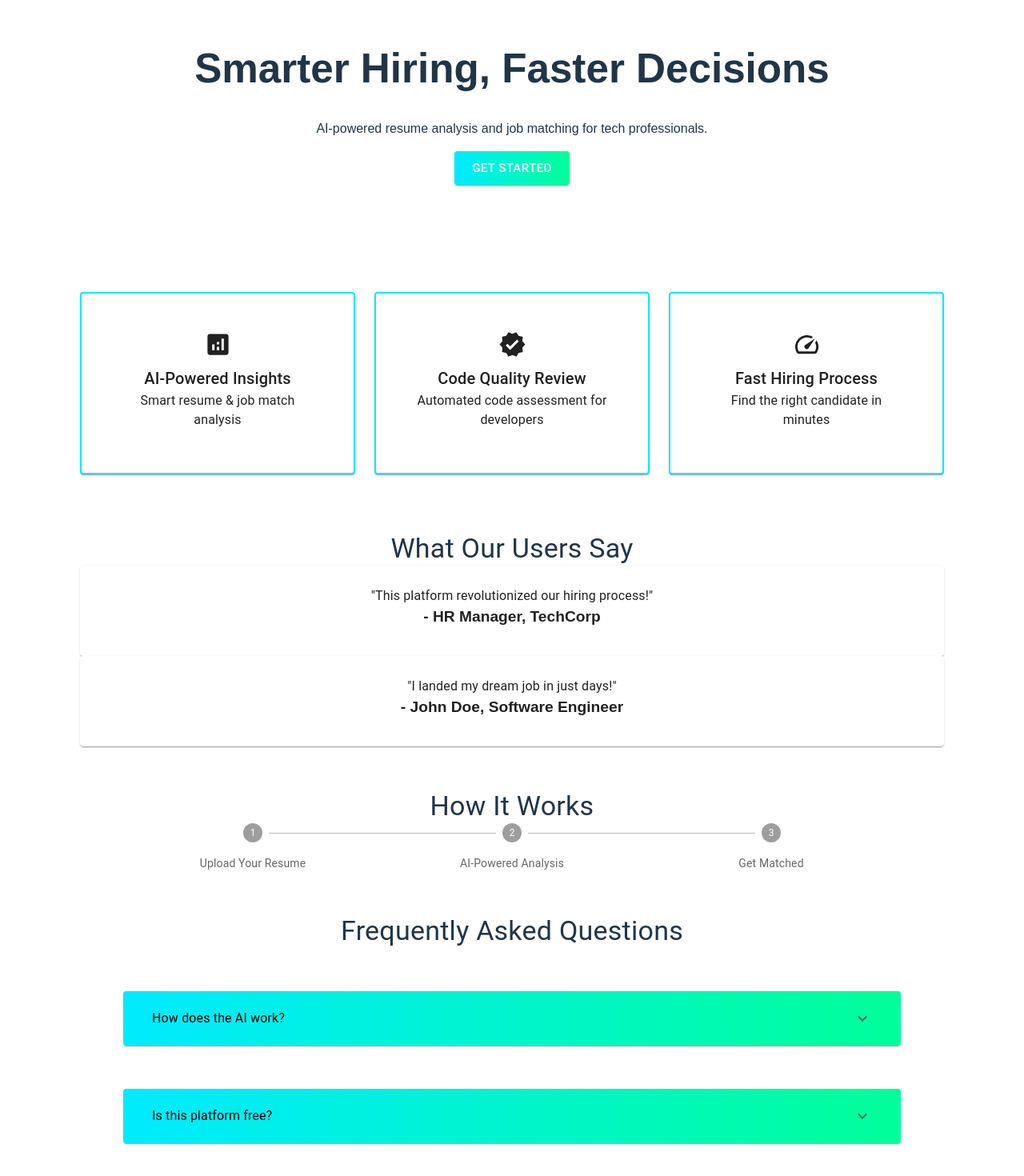
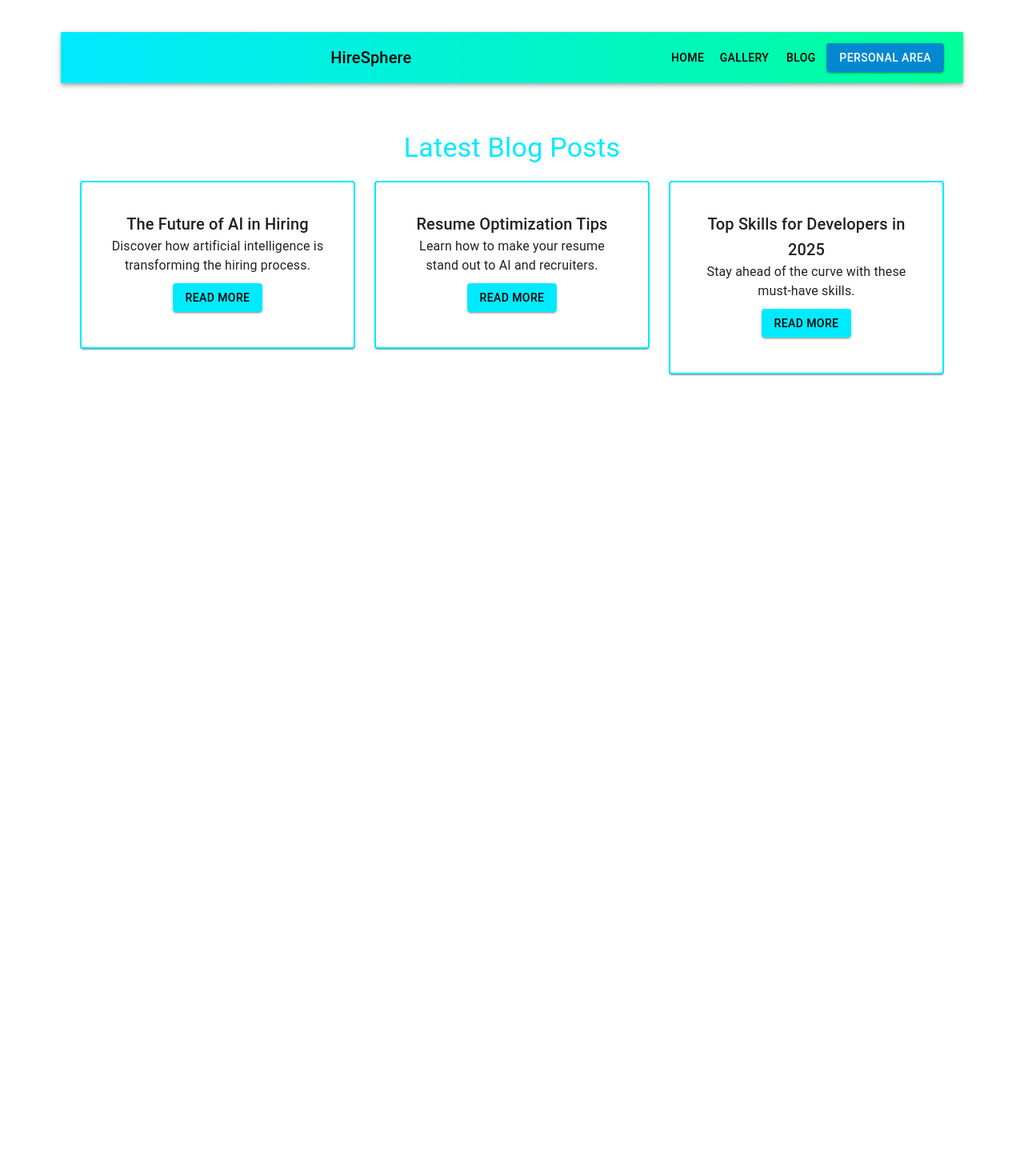
Before and after one commit to Nava-151/HireSphereReact, a React (Vite) app in the folder CandidteApp/: page /blog in a window 1280 px wide. Shown: the part 146-1616 px from the top of the page at 80% size. After the commit the page ends 800 px from the top, so only its background shows below. Built offline with nearby package versions, Linux system fonts and the light colour scheme.

Commit message:
tide the HomePage

```diff
--- a/CandidteApp/src/App.tsx
+++ b/CandidteApp/src/App.tsx
@@ -1,18 +1,16 @@
 import { Provider } from 'react-redux'
 import './App.css'
 import store from './store/store'
-import AppLayout from './AppLayout'
-import { BrowserRouter } from 'react-router-dom'
+import { router } from './Router'
+import { RouterProvider } from 'react-router-dom'
 
 function App() {
+
 
   return (
     <>
       <Provider store={store}>
-        <BrowserRouter>
-          <AppLayout />
-
-        </BrowserRouter>
+        <RouterProvider router={router} />
       </Provider>
     </>
   )
--- a/CandidteApp/src/AppLayout.tsx
+++ b/CandidteApp/src/AppLayout.tsx
@@ -7,7 +7,9 @@ const AppLayout = () => {
     return (
         <>
             <NavBar />
-            <Home />
+            {/* <Home /> */}
+            {/* <Blog/> */}
+
             <Outlet />
         </>
     )
--- a/CandidteApp/src/Router.tsx
+++ b/CandidteApp/src/Router.tsx
@@ -1,40 +1,24 @@
 
-// import { createBrowserRouter } from "react-router";
-// import AppLayout from "./AppLayout";
-// import RegisterForm from "./components/connection/RegisterForm";
-// import LoginForm from "./components/connection/LoginForm";
-// import HomePage from "./components/HomePage";
-// import Connect from "./components/connection/Connect";
-
-// export const Router = createBrowserRouter([
-//     {
-//         path: "/",
-//         element: <><AppLayout /></>,
-//         children: [
-//             {path: "", element: <><HomePage /></>, children: [
-//             { path: "connection", element: <><Connect /></> },
-//         { path: "register", element: <><RegisterForm /></> }, { path: "/login", element: <><LoginForm /></> }]}]
-//     },
-//     { path: "connection", element: <><Connect /></> },
-//     { path: "register", element: <><RegisterForm /></> }, { path: "/login", element: <><LoginForm /></> }
-
-
-// ])
 
 import { createBrowserRouter } from "react-router-dom";
 import AppLayout from "./AppLayout";
 import RegisterForm from "./components/connection/RegisterForm";
 import LoginForm from "./components/connection/LoginForm";
 import Connect from "./components/connection/Connect";
-import { Home } from "@mui/icons-material";
+import Blog from "./components/Blog";
+import Home from "./components/Home";
 
-export const Router = createBrowserRouter([
+
+export const isProtected=()=>{
+
+}
+export const router = createBrowserRouter([
     {
         path: "/",
         element: <AppLayout />,
         children: [
-      { path: "", element: <Home />},
-
+            { path: "", element: <Home /> },
+            { path: "blog", element: <Blog /> },
             { path: "connection", element: <Connect /> },
             { path: "register", element: <RegisterForm /> },
             { path: "login", element: <LoginForm /> }
--- /dev/null
+++ b/CandidteApp/src/components/Blog.tsx
@@ -0,0 +1,42 @@
+import {
+    Button,
+    Container,
+    Box,
+    Card,
+    CardContent,
+    Typography,
+  } from "@mui/material";
+  import { motion } from "framer-motion";
+
+  const Blog = () => {
+    const blogPosts = [
+      { title: "The Future of AI in Hiring", description: "Discover how artificial intelligence is transforming the hiring process.", link: "#" },
+      { title: "Resume Optimization Tips", description: "Learn how to make your resume stand out to AI and recruiters.", link: "#" },
+      { title: "Top Skills for Developers in 2025", description: "Stay ahead of the curve with these must-have skills.", link: "#" }
+    ];
+    return (
+        <Container className="blog" sx={{ marginTop: "60px" }}>
+          <Typography variant="h4" sx={{ textAlign: "center", marginBottom: "20px", color: "#00eaff" }}>Latest Blog Posts</Typography>
+          <Box display="flex" flexWrap="wrap" justifyContent="center" gap={3}>
+            {blogPosts.map((post, index) => (
+              <motion.div
+                key={index}
+                initial={{ opacity: 0, y: 20 }}
+                animate={{ opacity: 1, y: 0 }}
+                transition={{ duration: 0.5, delay: index * 0.2 }}
+              >
+                <Card className="blog-card" sx={{ padding: "20px", border: "2px solid #00eaff", maxWidth: "300px" }}>
+                  <CardContent>
+                    <Typography variant="h6">{post.title}</Typography>
+                    <Typography>{post.description}</Typography>
+                    <Button variant="contained" sx={{ marginTop: "10px", background: "#00eaff", color: "black" }} href={post.link}>Read More</Button>
+                  </CardContent>
+                </Card>
+              </motion.div>
+            ))}
+          </Box>
+        </Container>
+    );
+  };
+
+  export default Blog;
--- a/CandidteApp/src/components/Home.tsx
+++ b/CandidteApp/src/components/Home.tsx
@@ -110,15 +110,15 @@ const Home = () => {
       {/* FAQ Section */}
       <Container className="faq">
         <Typography variant="h4">Frequently Asked Questions</Typography>
-        {faqs.map((faq, index) => (
+        {faqs.map((faqu, index) => (
             <div className="space">
           <Accordion key={index}>
 
             <AccordionSummary expandIcon={<ExpandMoreIcon />}>
-              <Typography>{faq.question}</Typography>
+              <Typography>{faqu.question}</Typography>
             </AccordionSummary>
             <AccordionDetails>
-              <Typography>{faq.answer}</Typography>
+              <Typography>{faqu.answer}</Typography>
             </AccordionDetails>
           </Accordion>
           </div>
--- a/CandidteApp/src/components/NavBar.tsx
+++ b/CandidteApp/src/components/NavBar.tsx
@@ -1,6 +1,13 @@
 import { AppBar, Toolbar, Typography, Button } from "@mui/material"
+import { useNavigate } from "react-router-dom";
 
 const NavBar=()=>{
+    const navigate = useNavigate();
+
+    const goToBlog = () => {
+      navigate('/blog');
+    }
+
     return(
         <>
          <AppBar position="static"  sx={{ background: "linear-gradient(90deg, #00eaff, #00ff99)" ,color:"black",width:"100%",top:"0px", left:"0px"}} >
@@ -10,7 +17,7 @@ const NavBar=()=>{
           </Typography>
           <Button color="inherit">Home</Button>
           <Button color="inherit">Gallery</Button>
-          <Button color="inherit">About</Button>
+          <Button onClick={goToBlog} color="inherit">Blog</Button>
           <Button color="info" variant="contained">
             Personal Area
           </Button>
--- a/CandidteApp/src/store/UserSlice.tsx
+++ b/CandidteApp/src/store/UserSlice.tsx
@@ -1,13 +1,14 @@
 import axios from "axios";
 import { createAsyncThunk, createSlice, PayloadAction } from "@reduxjs/toolkit";
 import User, { UserLogin } from "../models/User";
-const API_URL = 'http://localhost:5071/';
+const API_URL = 'http://localhost:5071/auth';
 
 
 
 export const fetchUsers = createAsyncThunk('', async (_, thunkAPI) => {
     try {
         const response = await axios.get(API_URL);
+
         return response.data as User[];
     } catch (e) {
         return thunkAPI.rejectWithValue(e);
@@ -16,9 +17,9 @@ export const fetchUsers = createAsyncThunk('', async (_, thunkAPI) => {
 export const addUser = createAsyncThunk('/register', async (user: User, thunkAPI) => {
     console.log("in add user");
 
+
     try {
         const response = await axios.post(`${API_URL}/register`, user);
-
         return response.data as User;
     } catch (e) {
         return thunkAPI.rejectWithValue(e);
@@ -26,8 +27,9 @@ export const addUser = createAsyncThunk('/register', async (user: User, thunkAPI
 })
 export const updateUser = createAsyncThunk('/update', async (user: User, thunkAPI) => {
     try {
-        const response = await axios.put(`${API_URL}/${user.id}/login`, user,
+        const response= await axios.put(`${API_URL}/${user.id}/login`, user,
             { headers: { "id": user.id! } });// check what will be the call
+
         return response.data as User;
     } catch (e) {
         return thunkAPI.rejectWithValue(e);
@@ -39,7 +41,7 @@ export const login = createAsyncThunk('auth/login', async (credentials: UserLogi
         const response = await axios.post<{ token: string }>(`${API_URL}/auth/login`, credentials);//it isnt good
         console.log(response);
         return { token: response.data.token, email: credentials.email };
-    } catch (error:any) {
+    } catch (error: any) {
         if (error.response) {
             if (error.response.status === 404) {
                 return thunkAPI.rejectWithValue("User not found");
@@ -56,9 +58,9 @@ export const login = createAsyncThunk('auth/login', async (credentials: UserLogi
 const UserSlice = createSlice({
     name: 'users',
     initialState: {
-        list: [] as User[] ,
-            token: null as string | null,
-            currentUser: null as string | null
+        list: [] as User[],
+        token: null as string | null,
+        currentUser: null as string | null
     },
     reducers: {
 
```
Lines whose indentation alone changed are shown as unchanged.
